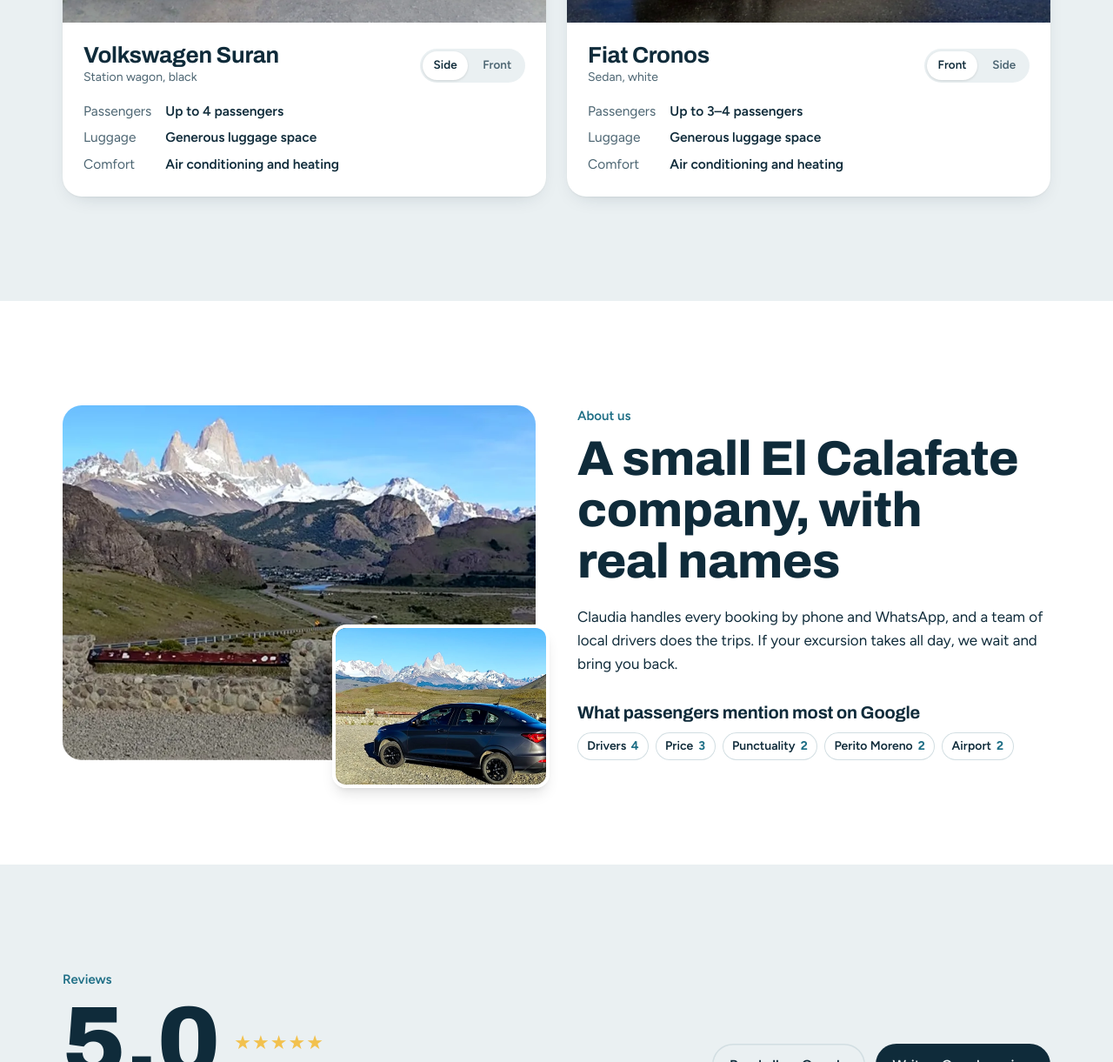
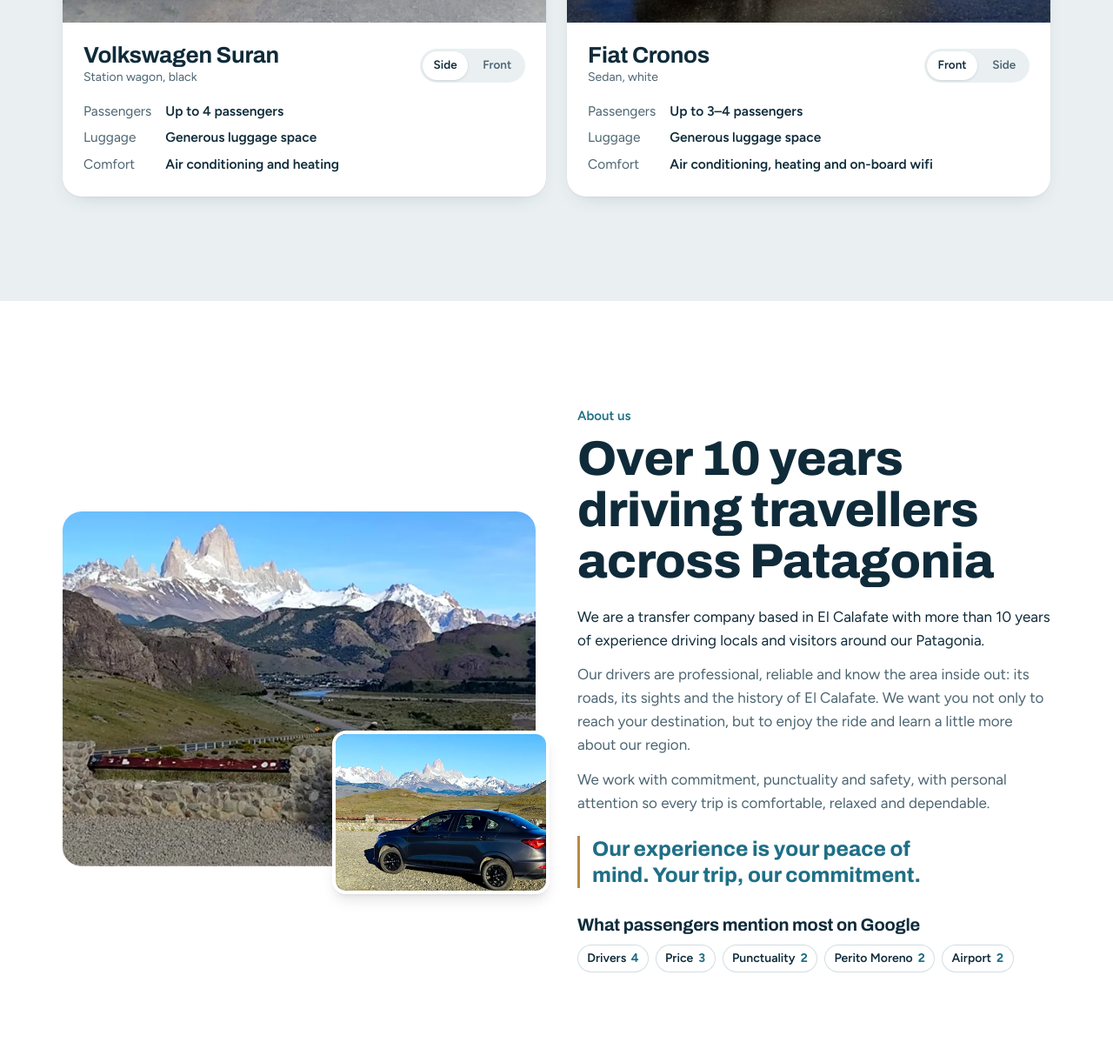
Before and after one commit to herreragusty7-dev/trasladosprivado-calafate, a plain HTML site: page index.html in a window 1280 px wide. Shown: the part 8117-9338 px from the top of the page at 87% size. Drawn offline with Linux system fonts and the light colour scheme.

Commit message:
Sobre nosotros: nuevo texto y lema; wifi a bordo en Spin y Cronos blanco
Co-Authored-By: Claude Opus 5.5 <noreply@anthropic.com>
Claude-Session: https://claude.ai/code/session_015iD2jYMzNUDAKEiRh7xzBV

```diff
--- a/index.html
+++ b/index.html
@@ -1159,6 +1159,7 @@ section.blk{padding-block:clamp(72px,10vw,120px)}
 .rate input:focus-visible + label{outline:2px solid var(--glaciar);border-radius:4px}
 
 /* Pasos */
+.slogan{font-family:var(--font-display);font-variation-settings:"wdth" 100;font-weight:750;font-size:clamp(20px,2.2vw,24px);line-height:1.25;color:var(--glaciar);border-left:3px solid var(--estepa);padding-left:14px;max-width:34ch;text-wrap:balance}
 .steps{counter-reset:s}
 .step{position:relative;padding-left:58px}
 .step::before{counter-increment:s;content:counter(s);position:absolute;left:0;top:-2px;width:40px;height:40px;border-radius:999px;display:grid;place-items:center;font-family:var(--font-display);font-weight:800;background:var(--lago);color:var(--hielo)}
@@ -1466,7 +1467,10 @@ dialog.closing::backdrop{opacity:0}
     <div>
       <p class="kicker" data-i18n="abK">Sobre nosotros</p>
       <h2 class="h2 disp" data-i18n="abH">Una empresa chica de El Calafate, con nombre y apellido</h2>
-      <p class="mt-5 max-w-[60ch]" data-i18n="abP1">Claudia coordina cada reserva por teléfono y WhatsApp, y un equipo de choferes de la zona hace los viajes. Si tu excursión dura todo el día, te esperamos y te traemos de vuelta.</p>
+      <p class="mt-5 max-w-[60ch]" data-i18n="abP1"></p>
+      <p class="mt-3 max-w-[60ch] text-tenue" data-i18n="abP2"></p>
+      <p class="mt-3 max-w-[60ch] text-tenue" data-i18n="abP3"></p>
+      <p class="slogan mt-6" data-i18n="abSlogan"></p>
       <h3 class="disp-n text-[20px] mt-8 mb-3" data-i18n="abTagsH">Lo que más mencionan los pasajeros en Google</h3>
       <div class="flex flex-wrap gap-2">
         <span class="tagpill"><span data-i18n="tag1">Choferes</span> <b>4</b></span>
@@ -1644,7 +1648,7 @@ stepsH:'Reservar lleva un mensaje',s1h:'Escribinos',s1p:'Por WhatsApp o con el f
 dstK:'Destinos',dstH:'Distancias desde el centro de El Calafate',dstFoot:'Distancias y tiempos aproximados por ruta. Pueden variar según el clima y el estado del camino.',dstBtn:'Consultar este destino',
 postK:'Desde la ventanilla',postH:'Postales del camino',
 fltK:'Flota',fltH:'Los vehículos de las fotos son los que te buscan',fltP:'Elegimos el vehículo según la cantidad de pasajeros y de equipaje.',front:'Frente',side:'Lateral',vType:'Tipo',vCap:'Pasajeros',vBags:'Equipaje',vComf:'Comodidades',modelNote:'Modelo identificado por las fotos',
-abAlt:'Cerro Fitz Roy desde la ruta a El Chaltén',abK:'Sobre nosotros',abH:'Una empresa chica de El Calafate, con nombre y apellido',abP1:'Claudia coordina cada reserva por teléfono y WhatsApp, y un equipo de choferes de la zona hace los viajes. Si tu excursión dura todo el día, te esperamos y te traemos de vuelta.',abPend:'Acá va la historia de la empresa: desde cuándo trabajan, cómo empezaron y quiénes forman el equipo.',abTagsH:'Lo que más mencionan los pasajeros en Google',tag1:'Choferes',tag2:'Precio',tag3:'Puntualidad',tag4:'Perito Moreno',tag5:'Aeropuerto',abLegal:'Habilitación y seguros:',
+abAlt:'Cerro Fitz Roy desde la ruta a El Chaltén',abP2:'Nuestros choferes son profesionales, responsables y conocen a fondo la zona: sus caminos, sus atractivos y la historia de El Calafate. Queremos que no solo llegues a destino, sino que disfrutes el viaje y conozcas un poco más de nuestra región.',abP3:'Trabajamos con compromiso, puntualidad y seguridad, con atención personalizada para que cada viaje sea cómodo, tranquilo y confiable.',abSlogan:'Nuestra experiencia es tu tranquilidad. Tu viaje, nuestro compromiso.',abK:'Sobre nosotros',abH:'Más de 10 años llevando pasajeros por la Patagonia',abP1:'Somos una empresa de traslados de El Calafate con más de 10 años de experiencia, llevando a residentes y turistas por nuestra Patagonia.',abPend:'Acá va la historia de la empresa: desde cuándo trabajan, cómo empezaron y quiénes forman el equipo.',abTagsH:'Lo que más mencionan los pasajeros en Google',tag1:'Choferes',tag2:'Precio',tag3:'Puntualidad',tag4:'Perito Moreno',tag5:'Aeropuerto',abLegal:'Habilitación y seguros:',
 revK:'Opiniones',revCount:'16 opiniones en Google',revAll:'Leer todas en Google',revWrite:'Escribir una opinión en Google',revNote:'Opiniones publicadas en Google Maps, reproducidas en su idioma original. La cantidad se actualiza a mano.',ownerReply:'Respuesta de la empresa',origLang:'',
 opH:'¿Viajaste con nosotros?',opP:'Contanos cómo te fue. Nos llega por WhatsApp, y si querés que otros viajeros la lean, publicala también en Google.',fName:'Nombre',fRate:'Puntaje',fOp:'Tu opinión',opSend:'Enviar por WhatsApp',opPriv:'Solo usamos tu nombre para responderte.',errName:'Escribí tu nombre.',errOp:'Contanos al menos una frase.',errDate:'Elegí la fecha del viaje.',errOk:'Para continuar, aceptá la política de privacidad.',
 ctK:'Contacto y reservas',ctH:'Contanos tu viaje',ctP:'Completá lo que sepas. Armamos el mensaje de WhatsApp con tus datos y lo revisás antes de enviarlo.',ctWa:'WhatsApp y teléfono',ctLocal:'Desde Argentina: (02966) 15-34-3661',ctMail:'Email',ctAddr:'Dirección',ctHours:'Horario de atención',ctSocial:'Redes',ctMap:'Abrir en Google Maps',mapAlt:'Vista de El Calafate',
@@ -1662,7 +1666,7 @@ stepsH:'Booking takes one message',s1h:'Message us',s1p:'On WhatsApp or with the
 dstK:'Destinations',dstH:'Distances from downtown El Calafate',dstFoot:'Approximate road distances and times. They may change with weather and road conditions.',dstBtn:'Ask about this destination',
 postK:'From the window',postH:'Postcards from the road',
 fltK:'Fleet',fltH:'The cars in the photos are the ones that pick you up',fltP:'We pick the vehicle based on the number of passengers and luggage.',front:'Front',side:'Side',vType:'Type',vCap:'Passengers',vBags:'Luggage',vComf:'Comfort',modelNote:'Model identified from photos',
-abAlt:'Mount Fitz Roy from the road to El Chaltén',abK:'About us',abH:'A small El Calafate company, with real names',abP1:'Claudia handles every booking by phone and WhatsApp, and a team of local drivers does the trips. If your excursion takes all day, we wait and bring you back.',abPend:'Company story goes here: when they started, how, and who is on the team.',abTagsH:'What passengers mention most on Google',tag1:'Drivers',tag2:'Price',tag3:'Punctuality',tag4:'Perito Moreno',tag5:'Airport',abLegal:'Licences and insurance:',
+abAlt:'Mount Fitz Roy from the road to El Chaltén',abP2:'Our drivers are professional, reliable and know the area inside out: its roads, its sights and the history of El Calafate. We want you not only to reach your destination, but to enjoy the ride and learn a little more about our region.',abP3:'We work with commitment, punctuality and safety, with personal attention so every trip is comfortable, relaxed and dependable.',abSlogan:'Our experience is your peace of mind. Your trip, our commitment.',abK:'About us',abH:'Over 10 years driving travellers across Patagonia',abP1:'We are a transfer company based in El Calafate with more than 10 years of experience driving locals and visitors around our Patagonia.',abPend:'Company story goes here: when they started, how, and who is on the team.',abTagsH:'What passengers mention most on Google',tag1:'Drivers',tag2:'Price',tag3:'Punctuality',tag4:'Perito Moreno',tag5:'Airport',abLegal:'Licences and insurance:',
 revK:'Reviews',revCount:'16 reviews on Google',revAll:'Read all on Google',revWrite:'Write a Google review',revNote:'Reviews published on Google Maps, shown in their original language. The count is updated by hand.',ownerReply:'Reply from the company',origLang:'Original in Spanish',
 opH:'Did you ride with us?',opP:'Tell us how it went. It reaches us on WhatsApp, and if you want other travellers to read it, post it on Google too.',fName:'Name',fRate:'Rating',fOp:'Your review',opSend:'Send on WhatsApp',opPriv:'We only use your name to reply.',errName:'Enter your name.',errOp:'Write at least one sentence.',errDate:'Choose the travel date.',errOk:'To continue, accept the privacy policy.',
 ctK:'Contact & booking',ctH:'Tell us about your trip',ctP:'Fill in what you know. We build the WhatsApp message with your details and you review it before sending.',ctWa:'WhatsApp & phone',ctLocal:'Within Argentina: (02966) 15-34-3661',ctMail:'Email',ctAddr:'Address',ctHours:'Opening hours',ctSocial:'Social',ctMap:'Open in Google Maps',mapAlt:'View of El Calafate',
@@ -1680,7 +1684,7 @@ stepsH:'Reservar leva uma mensagem',s1h:'Escreva para nós',s1p:'Pelo WhatsApp o
 dstK:'Destinos',dstH:'Distâncias a partir do centro de El Calafate',dstFoot:'Distâncias e tempos aproximados por estrada. Podem variar conforme o clima e a estrada.',dstBtn:'Consultar este destino',
 postK:'Da janela',postH:'Cartões-postais da estrada',
 fltK:'Frota',fltH:'Os carros das fotos são os que buscam você',fltP:'Escolhemos o veículo conforme o número de passageiros e de bagagem.',front:'Frente',side:'Lateral',vType:'Tipo',vCap:'Passageiros',vBags:'Bagagem',vComf:'Conforto',modelNote:'Modelo identificado pelas fotos',
-abAlt:'Monte Fitz Roy visto da estrada para El Chaltén',abK:'Sobre nós',abH:'Uma pequena empresa de El Calafate, com nome e sobrenome',abP1:'Claudia coordena cada reserva por telefone e WhatsApp, e uma equipe de motoristas da região faz as viagens. Se o seu passeio dura o dia todo, esperamos e trazemos você de volta.',abPend:'Aqui vai a história da empresa: desde quando trabalham, como começaram e quem forma a equipe.',abTagsH:'O que os passageiros mais mencionam no Google',tag1:'Motoristas',tag2:'Preço',tag3:'Pontualidade',tag4:'Perito Moreno',tag5:'Aeroporto',abLegal:'Habilitação e seguros:',
+abAlt:'Monte Fitz Roy visto da estrada para El Chaltén',abP2:'Nossos motoristas são profissionais, responsáveis e conhecem a região a fundo: suas estradas, seus atrativos e a história de El Calafate. Queremos que você não só chegue ao destino, mas aproveite a viagem e conheça um pouco mais da nossa região.',abP3:'Trabalhamos com compromisso, pontualidade e segurança, com atendimento personalizado para que cada viagem seja confortável, tranquila e confiável.',abSlogan:'Nossa experiência é a sua tranquilidade. Sua viagem, nosso compromisso.',abK:'Sobre nós',abH:'Mais de 10 anos levando passageiros pela Patagônia',abP1:'Somos uma empresa de transfers de El Calafate com mais de 10 anos de experiência, levando moradores e turistas pela nossa Patagônia.',abPend:'Aqui vai a história da empresa: desde quando trabalham, como começaram e quem forma a equipe.',abTagsH:'O que os passageiros mais mencionam no Google',tag1:'Motoristas',tag2:'Preço',tag3:'Pontualidade',tag4:'Perito Moreno',tag5:'Aeroporto',abLegal:'Habilitação e seguros:',
 revK:'Avaliações',revCount:'16 avaliações no Google',revAll:'Ler todas no Google',revWrite:'Avaliar no Google',revNote:'Avaliações publicadas no Google Maps, no idioma original. O número é atualizado manualmente.',ownerReply:'Resposta da empresa',origLang:'Original em espanhol',
 opH:'Viajou com a gente?',opP:'Conte como foi. Chega para nós pelo WhatsApp, e se quiser que outros viajantes leiam, publique também no Google.',fName:'Nome',fRate:'Nota',fOp:'Sua avaliação',opSend:'Enviar pelo WhatsApp',opPriv:'Usamos seu nome só para responder.',errName:'Escreva seu nome.',errOp:'Escreva pelo menos uma frase.',errDate:'Escolha a data da viagem.',errOk:'Para continuar, aceite a política de privacidade.',
 ctK:'Contato e reservas',ctH:'Conte sobre a sua viagem',ctP:'Preencha o que souber. Montamos a mensagem do WhatsApp com seus dados e você revisa antes de enviar.',ctWa:'WhatsApp e telefone',ctLocal:'Dentro da Argentina: (02966) 15-34-3661',ctMail:'E-mail',ctAddr:'Endereço',ctHours:'Horário de atendimento',ctSocial:'Redes',ctMap:'Abrir no Google Maps',mapAlt:'Vista de El Calafate',
@@ -1771,7 +1775,7 @@ const FLEET=[
  {id:'spin',imgs:['veh-spin-a','veh-spin-b'],name:'Chevrolet Spin',color:{es:'blanca',en:'white',pt:'branca'},
   cap:{es:'Hasta 4 a 6 pasajeros',en:'Up to 4–6 passengers',pt:'Até 4 a 6 passageiros'},
   bags:{es:'Espacio amplio para equipaje',en:'Generous luggage space',pt:'Amplo espaço para bagagem'},
-  comf:{es:'Aire acondicionado y calefacción',en:'Air conditioning and heating',pt:'Ar-condicionado e aquecimento'},
+  comf:{es:'Aire acondicionado, calefacción y wifi a bordo',en:'Air conditioning, heating and on-board wifi',pt:'Ar-condicionado, aquecimento e wi-fi a bordo'},
   type:{es:'Monovolumen',en:'MPV / minivan',pt:'Monovolume'},
   alt:{es:'Chevrolet Spin blanca frente al Hotel La Leona',en:'White Chevrolet Spin outside Hotel La Leona',pt:'Chevrolet Spin branca diante do Hotel La Leona'}},
  {id:'cronos',imgs:['veh-cronos-a','veh-cronos-b'],name:'Fiat Cronos',color:{es:'gris',en:'grey',pt:'cinza'},
@@ -1790,7 +1794,7 @@ const FLEET=[
   type:{es:'Sedán',en:'Sedan',pt:'Sedã'},
   cap:{es:'Hasta 3 a 4 pasajeros',en:'Up to 3–4 passengers',pt:'Até 3 a 4 passageiros'},
   bags:{es:'Espacio amplio para equipaje',en:'Generous luggage space',pt:'Amplo espaço para bagagem'},
-  comf:{es:'Aire acondicionado y calefacción',en:'Air conditioning and heating',pt:'Ar-condicionado e aquecimento'},
+  comf:{es:'Aire acondicionado, calefacción y wifi a bordo',en:'Air conditioning, heating and on-board wifi',pt:'Ar-condicionado, aquecimento e wi-fi a bordo'},
   alt:{es:'Fiat Cronos blanco frente al Lago Argentino',en:'White Fiat Cronos by Lake Argentino',pt:'Fiat Cronos branco diante do Lago Argentino'}}
 ];
 
```
